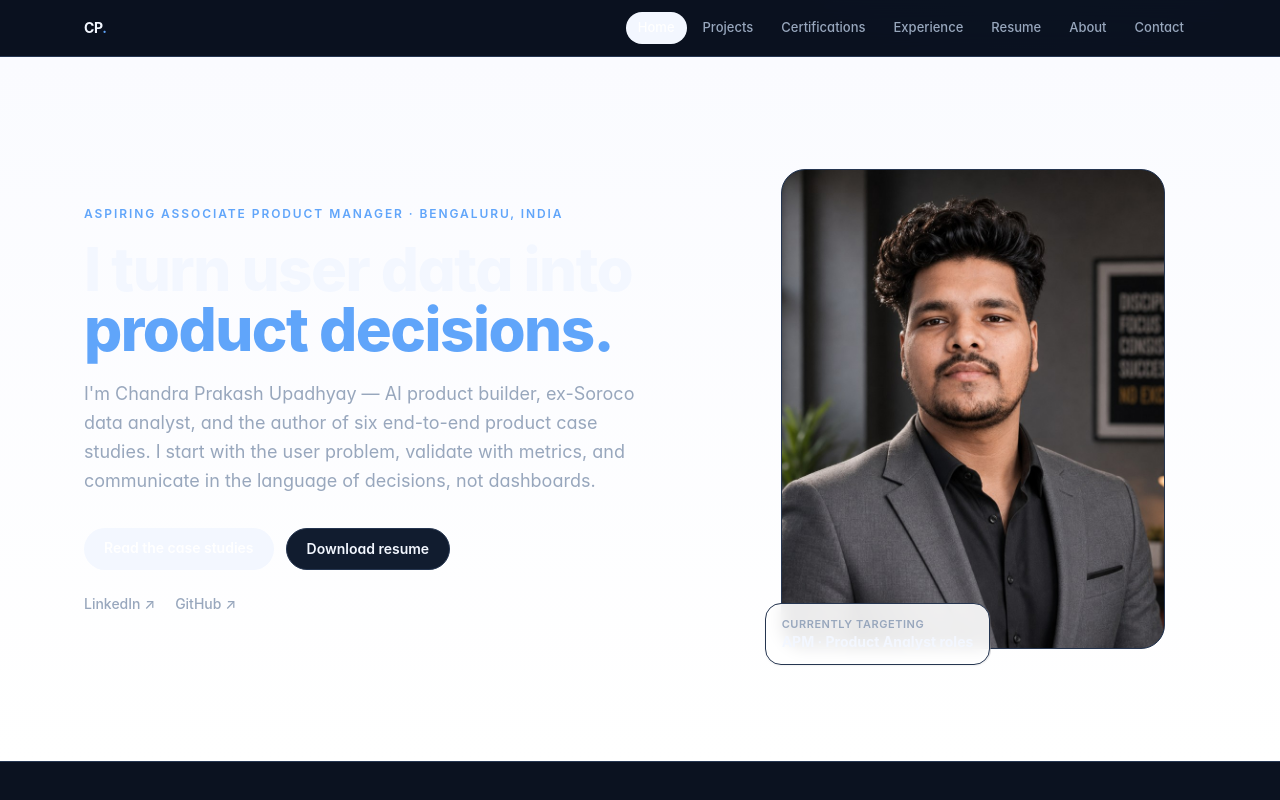
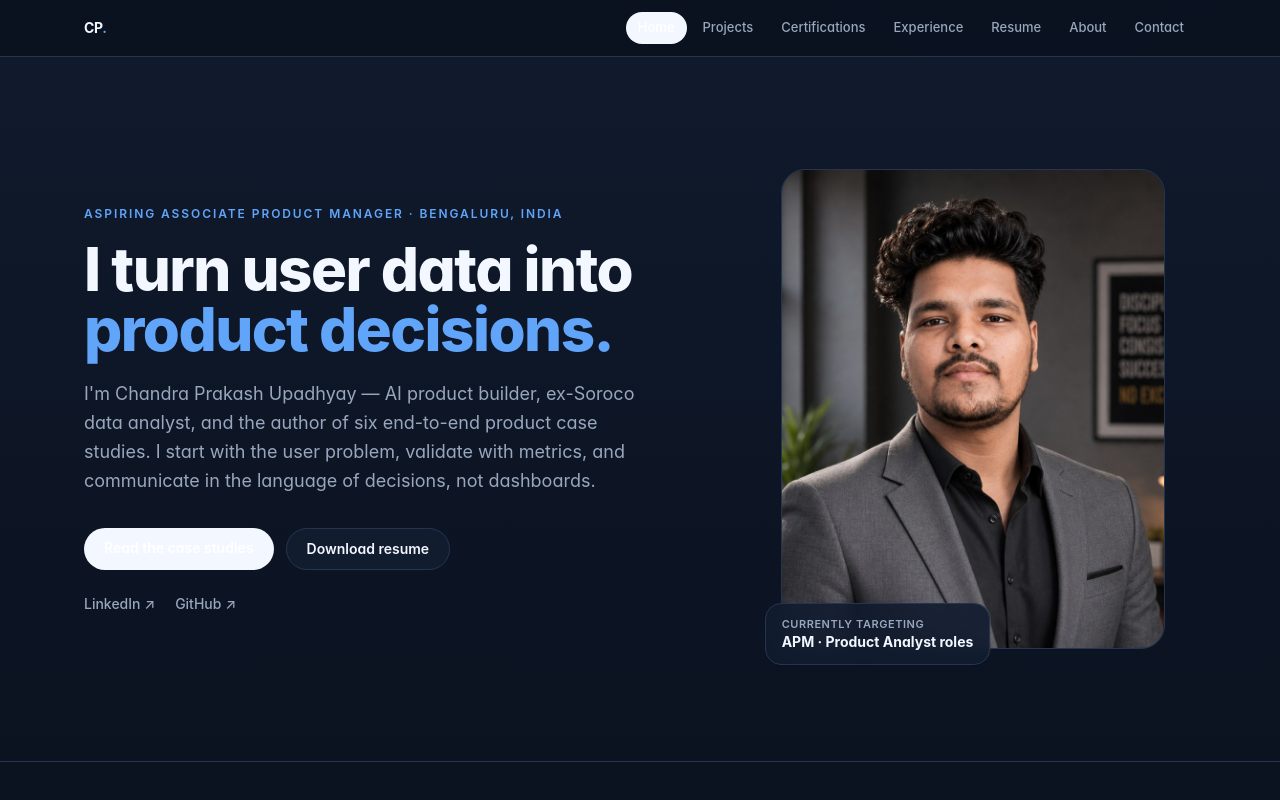
Before and after one commit to cpupadhyay/cpupadhyay.portfolio, a Next.js app in the folder chandra-portfolio/portfolio/: page / in a window 1280 px wide. Shown: the top 800 px of the page. Built offline with nearby package versions, Linux system fonts and the light colour scheme.

Commit message:
Refresh homepage dark presentation

```diff
--- a/chandra-portfolio/portfolio/app/page.tsx
+++ b/chandra-portfolio/portfolio/app/page.tsx
@@ -21,7 +21,7 @@ export default function HomePage() {
   return (
     <>
       {/* Hero */}
-      <section className="border-b border-line bg-[linear-gradient(180deg,#FAFBFF_0%,#FFFFFF_100%)]">
+      <section className="border-b border-line bg-[linear-gradient(180deg,#101A2C_0%,#0B1220_100%)]">
         <div className="mx-auto grid max-w-shell grid-cols-1 items-center gap-10 px-5 py-20 sm:py-28 lg:grid-cols-[1.4fr_1fr]">
           <Reveal>
             <p className="text-[12px] font-semibold uppercase tracking-[0.16em] text-accent">
@@ -54,7 +54,7 @@ export default function HomePage() {
               <div className="aspect-[4/5] w-full overflow-hidden rounded-3xl border border-line bg-accent-soft">
                 <img src="/profile.jpg" alt="Chandra Prakash Upadhyay" className="h-full w-full object-cover object-top" />
               </div>
-              <div className="absolute -bottom-4 -left-4 rounded-2xl border border-line bg-white/90 px-4 py-3 shadow-sm backdrop-blur">
+              <div className="absolute -bottom-4 -left-4 rounded-2xl border border-line bg-[#111C2F]/90 px-4 py-3 shadow-sm backdrop-blur">
                 <p className="text-[11px] font-semibold uppercase tracking-wider text-muted">Currently targeting</p>
                 <p className="text-sm font-bold text-ink">APM · Product Analyst roles</p>
               </div>
@@ -86,7 +86,7 @@ export default function HomePage() {
       </section>
 
       {/* Internship timeline */}
-      <section className="border-y border-line bg-[#FAFAFA]" aria-labelledby="experience">
+      <section className="border-y border-line bg-[#0E182A]" aria-labelledby="experience">
         <div className="mx-auto max-w-shell px-5 py-16">
           <Reveal>
             <p className="text-[12px] font-semibold uppercase tracking-[0.16em] text-accent">Experience</p>
@@ -188,7 +188,7 @@ export default function HomePage() {
       </section>
 
       {/* Contact CTA */}
-      <section className="border-t border-line bg-[linear-gradient(180deg,#FFFFFF_0%,#FAFBFF_100%)]" aria-labelledby="contact-cta">
+      <section className="border-t border-line bg-[linear-gradient(180deg,#0B1220_0%,#101A2C_100%)]" aria-labelledby="contact-cta">
         <div className="mx-auto max-w-shell px-5 py-20 text-center">
           <Reveal>
             <h2 id="contact-cta" className="mx-auto max-w-2xl text-3xl font-extrabold tracking-tight sm:text-4xl">
```
